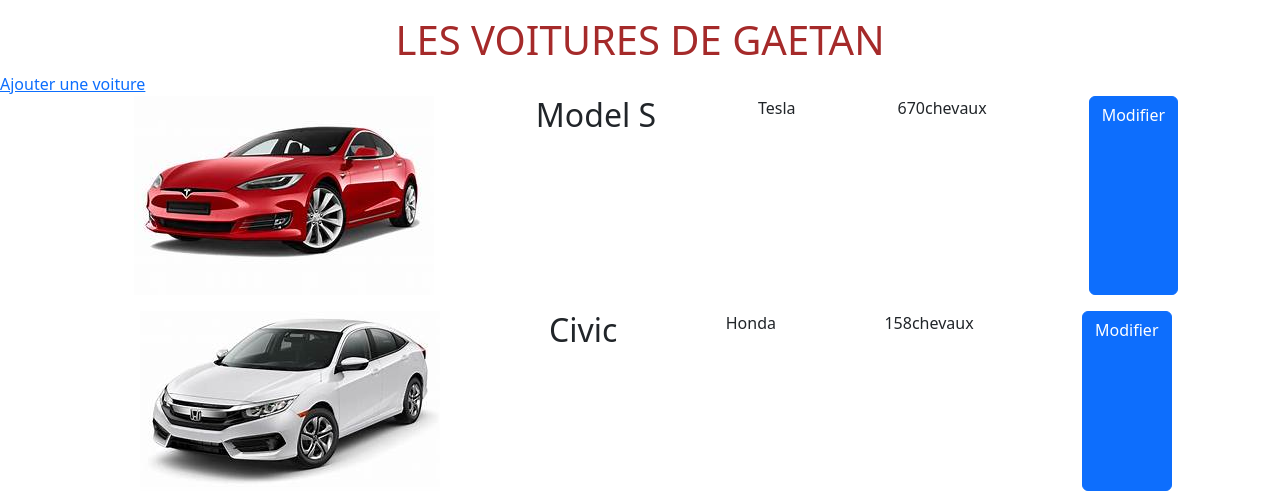
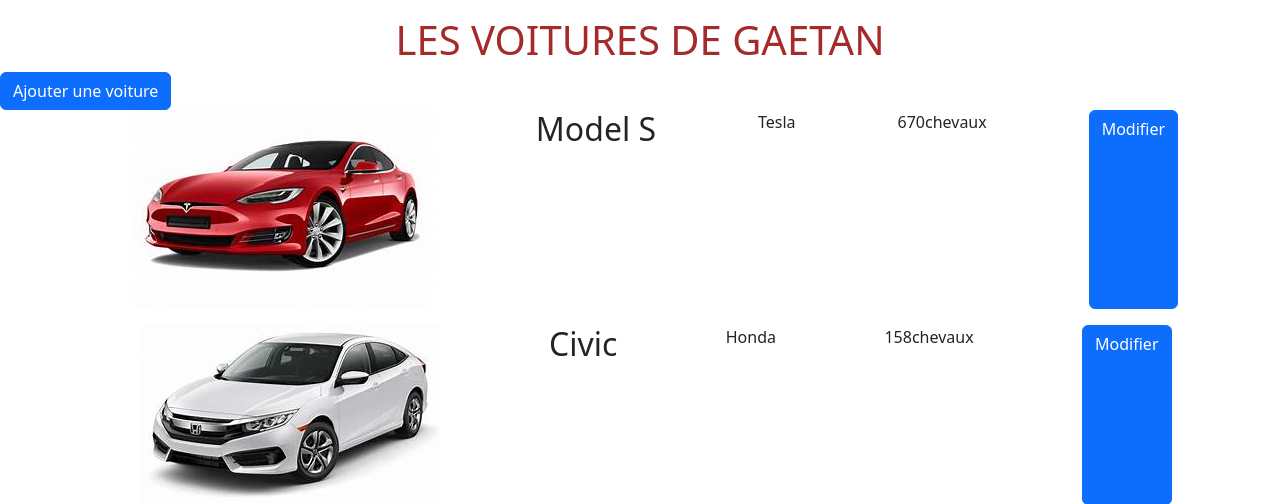
Before and after one commit to Amr69130/pdo, a PHP site: page / in a window 1280 px wide. Shown: the part 24-528 px from the top of the page. Run offline with PHP 8.4, Linux system fonts and the light colour scheme; data comes from the database, SQL or seed files in the repository.

Commit message:
fix get method

```diff
--- a/exo_voitures/index.php
+++ b/exo_voitures/index.php
@@ -11,7 +11,7 @@ $cars = $requete->fetchAll();
 include_once('header.php'); ?>
 
 <div>
-    <a href="add.php">Ajouter une voiture</a>
+    <a href="add.php" class="btn btn-primary">Ajouter une voiture</a>
 </div>
 <?php
 
@@ -30,8 +30,9 @@ foreach ($cars as $car): ?>
             <p> <?php
             echo $car["horsePower"]
                 ?>chevaux</p>
-            <a href="update.php?id=<?php echo $car['id']; ?>&brand=<?php echo urlencode($car['brand']); ?>&model=<?php echo urlencode($car['model']); ?>"
-                class="btn btn-primary">Modifier</a>
+            <a href="update.php?id=<?= $car['id']; ?>&brand=<?= $car['brand']; ?>&model=<?= $car['model']; ?>&horsePower= <?= $car['horsePower'] ?>&image= <?php
+                    $car['image']
+                        ?>" class="btn btn-primary">Modifier</a>
 
             <?php
 
--- a/exo_voitures/style.css
+++ b/exo_voitures/style.css
@@ -9,6 +9,7 @@ body {
     color: brown;
     text-align: center;
   }
+
   ul {
     display: flex;
     justify-content: space-evenly;
--- a/exo_voitures/update.php
+++ b/exo_voitures/update.php
@@ -43,7 +43,7 @@ if ($_SERVER['REQUEST_METHOD'] === 'POST') {
 
 <?php
 require_once('header.php');
-var_dump($_GET);
+// var_dump($_GET);
 
 ?>
 <link href="https://cdn.jsdelivr.net/npm/bootstrap@5.3.0/dist/css/bootstrap.min.css" rel="stylesheet">
@@ -90,7 +90,7 @@ var_dump($_GET);
         </div>
         <div class="mb-3">
             <label for="image" class="form-label">Image du véhicule</label>
-            <input type="text" class="form-control" name="image" id="image" value="<?= $_GET['image'] ?>">
+            <input type="text" class="form-control" name="image" id="image" value=>
             <?php if (isset($errors['image'])): ?>
                 <p class="text-danger"><?= $errors['image'] ?></p>
                 <?php
```
